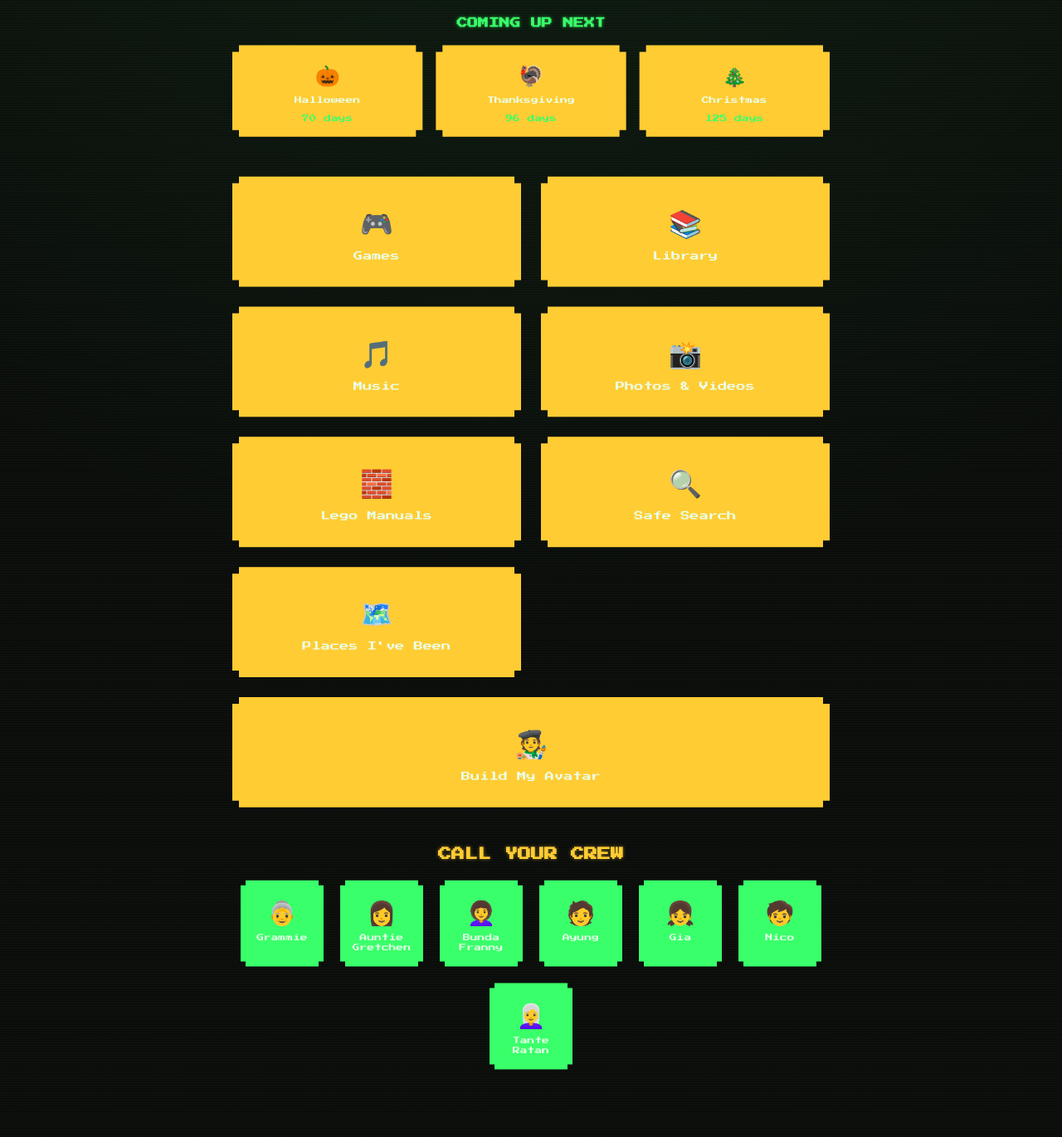
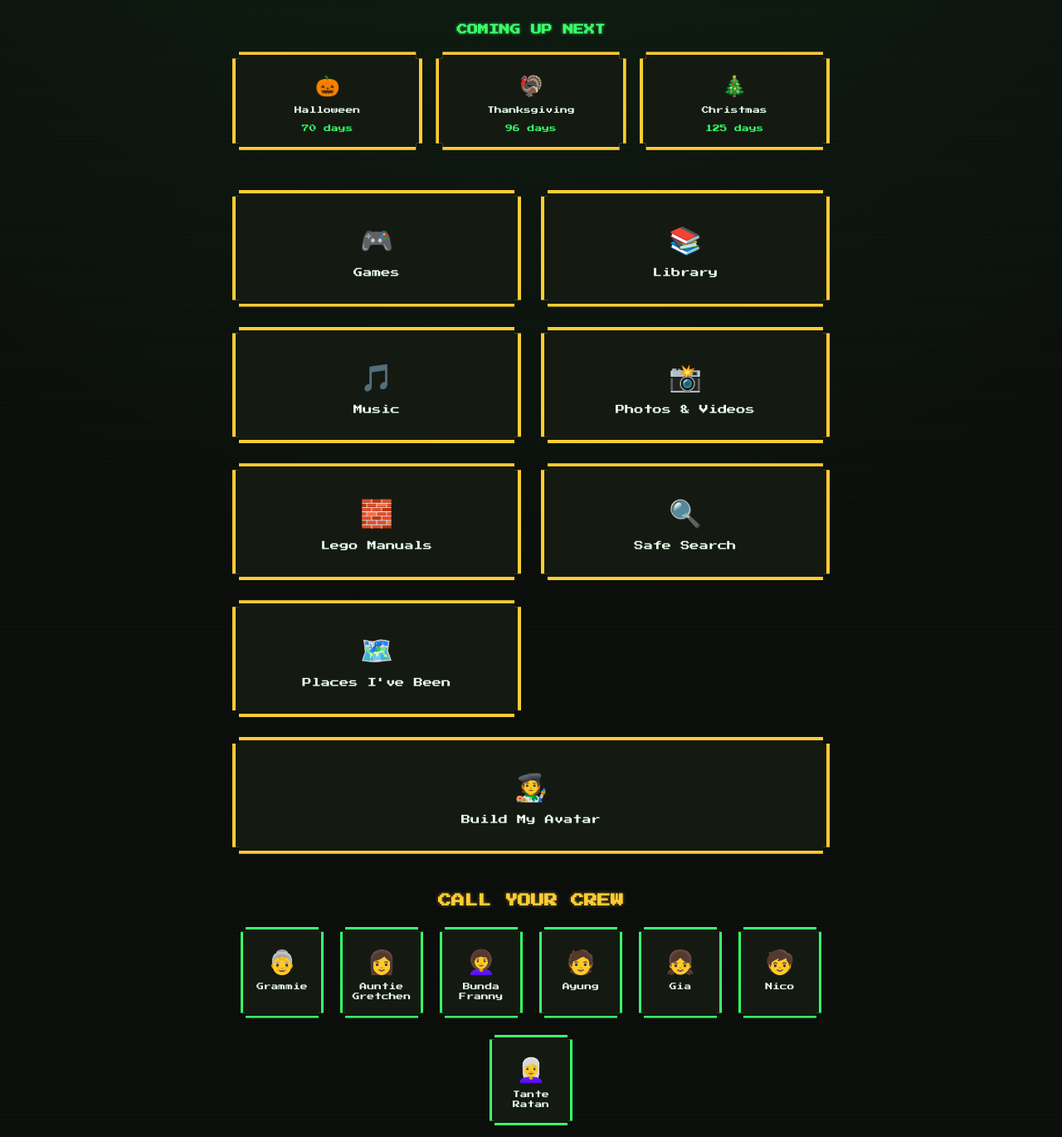
Before and after one commit to EHall4444/alliesportal, a plain HTML site: page index.html in a window 1280 px wide. Shown: the part 439-1809 px from the top of the page at 83% size. Drawn offline with Linux system fonts and the light colour scheme.

Commit message:
Fix site-wide pixel-border CSS bug: replace buggy negative z-index pseudo-elements with a single-layer gradient-border technique

```diff
--- a/style.css
+++ b/style.css
@@ -85,27 +85,16 @@ main {
 
 .pixel-panel {
   position: relative;
-  background: var(--panel);
+  border: var(--border) solid transparent;
+  background:
+    linear-gradient(var(--panel), var(--panel)) padding-box,
+    linear-gradient(var(--gold), var(--gold)) border-box;
   clip-path: polygon(
     0 var(--step), var(--step) var(--step), var(--step) 0,
     calc(100% - var(--step)) 0, calc(100% - var(--step)) var(--step), 100% var(--step),
     100% calc(100% - var(--step)), calc(100% - var(--step)) calc(100% - var(--step)), calc(100% - var(--step)) 100%,
     var(--step) 100%, var(--step) calc(100% - var(--step)), 0 calc(100% - var(--step))
   );
-}
-
-.pixel-panel::before {
-  content: "";
-  position: absolute;
-  inset: calc(var(--border) * -1);
-  background: var(--gold);
-  clip-path: polygon(
-    0 var(--step), var(--step) var(--step), var(--step) 0,
-    calc(100% - var(--step)) 0, calc(100% - var(--step)) var(--step), 100% var(--step),
-    100% calc(100% - var(--step)), calc(100% - var(--step)) calc(100% - var(--step)), calc(100% - var(--step)) 100%,
-    var(--step) 100%, var(--step) calc(100% - var(--step)), 0 calc(100% - var(--step))
-  );
-  z-index: -1;
 }
 
 /* ---------- Countdown ---------- */
@@ -142,8 +131,9 @@ main {
 }
 
 .countdown-next-name {
-  color: var(--bg);
+  color: var(--gold);
   font-size: clamp(0.8rem, 3vw, 1.1rem);
+  text-shadow: 0 0 4px rgba(255, 204, 51, 0.5);
   text-transform: uppercase;
 }
 
@@ -177,8 +167,9 @@ main {
 }
 
 .countdown-next-detail {
-  color: var(--bg);
+  color: var(--green);
   font-size: 0.6rem;
+  text-shadow: 0 0 4px rgba(57, 255, 106, 0.5);
   min-height: 1em;
   margin: 4px 0 0;
 }
@@ -227,7 +218,6 @@ main {
 
 .menu-btn {
   position: relative;
-  background: var(--panel);
   color: var(--text);
   text-decoration: none;
   display: flex;
@@ -240,6 +230,10 @@ main {
   font-size: 0.7rem;
   line-height: 1.5;
   transition: transform 0.1s ease, background 0.15s ease;
+  border: var(--border) solid transparent;
+  background:
+    linear-gradient(var(--panel), var(--panel)) padding-box,
+    linear-gradient(var(--gold), var(--gold)) border-box;
   clip-path: polygon(
     0 var(--step), var(--step) var(--step), var(--step) 0,
     calc(100% - var(--step)) 0, calc(100% - var(--step)) var(--step), 100% var(--step),
@@ -248,29 +242,12 @@ main {
   );
 }
 
-.menu-btn::before {
-  content: "";
-  position: absolute;
-  inset: calc(var(--border) * -1);
-  background: var(--gold);
-  clip-path: polygon(
-    0 var(--step), var(--step) var(--step), var(--step) 0,
-    calc(100% - var(--step)) 0, calc(100% - var(--step)) var(--step), 100% var(--step),
-    100% calc(100% - var(--step)), calc(100% - var(--step)) calc(100% - var(--step)), calc(100% - var(--step)) 100%,
-    var(--step) 100%, var(--step) calc(100% - var(--step)), 0 calc(100% - var(--step))
-  );
-  z-index: -1;
-}
-
 .menu-btn:hover,
 .menu-btn:focus-visible {
-  background: var(--panel-light);
+  background:
+    linear-gradient(var(--panel-light), var(--panel-light)) padding-box,
+    linear-gradient(var(--green), var(--green)) border-box;
   transform: translate(-2px, -2px);
-}
-
-.menu-btn:hover::before,
-.menu-btn:focus-visible::before {
-  background: var(--green);
 }
 
 .menu-btn:active {
@@ -307,7 +284,6 @@ main {
 
 .crew-card {
   position: relative;
-  background: var(--panel);
   color: var(--text);
   text-decoration: none;
   display: flex;
@@ -319,6 +295,10 @@ main {
   font-size: 0.55rem;
   line-height: 1.4;
   transition: transform 0.1s ease, background 0.15s ease;
+  border: 3px solid transparent;
+  background:
+    linear-gradient(var(--panel), var(--panel)) padding-box,
+    linear-gradient(var(--green), var(--green)) border-box;
   clip-path: polygon(
     0 6px, 6px 6px, 6px 0,
     calc(100% - 6px) 0, calc(100% - 6px) 6px, 100% 6px,
@@ -327,29 +307,12 @@ main {
   );
 }
 
-.crew-card::before {
-  content: "";
-  position: absolute;
-  inset: -3px;
-  background: var(--green);
-  clip-path: polygon(
-    0 6px, 6px 6px, 6px 0,
-    calc(100% - 6px) 0, calc(100% - 6px) 6px, 100% 6px,
-    100% calc(100% - 6px), calc(100% - 6px) calc(100% - 6px), calc(100% - 6px) 100%,
-    6px 100%, 6px calc(100% - 6px), 0 calc(100% - 6px)
-  );
-  z-index: -1;
-}
-
 .crew-card:hover,
 .crew-card:focus-visible {
-  background: var(--panel-light);
+  background:
+    linear-gradient(var(--panel-light), var(--panel-light)) padding-box,
+    linear-gradient(var(--gold), var(--gold)) border-box;
   transform: translate(-2px, -2px);
-}
-
-.crew-card:hover::before,
-.crew-card:focus-visible::before {
-  background: var(--gold);
 }
 
 .crew-icon {
```
Also changed, not shown: games/games.css (+10 -26 lines).
